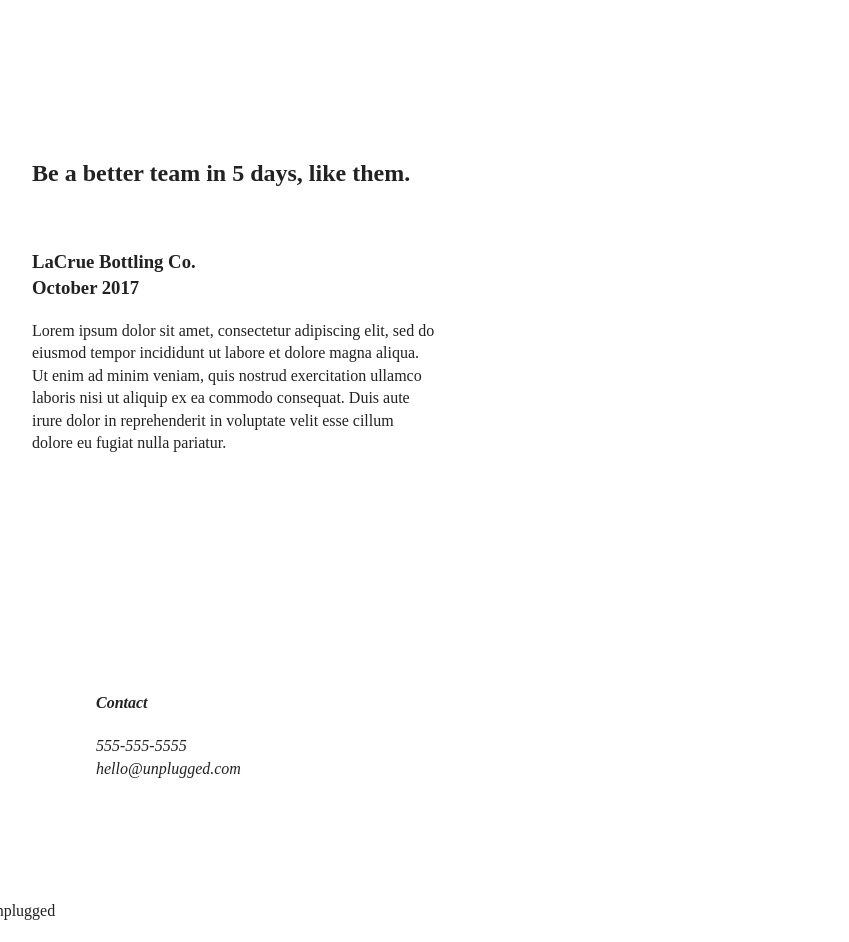
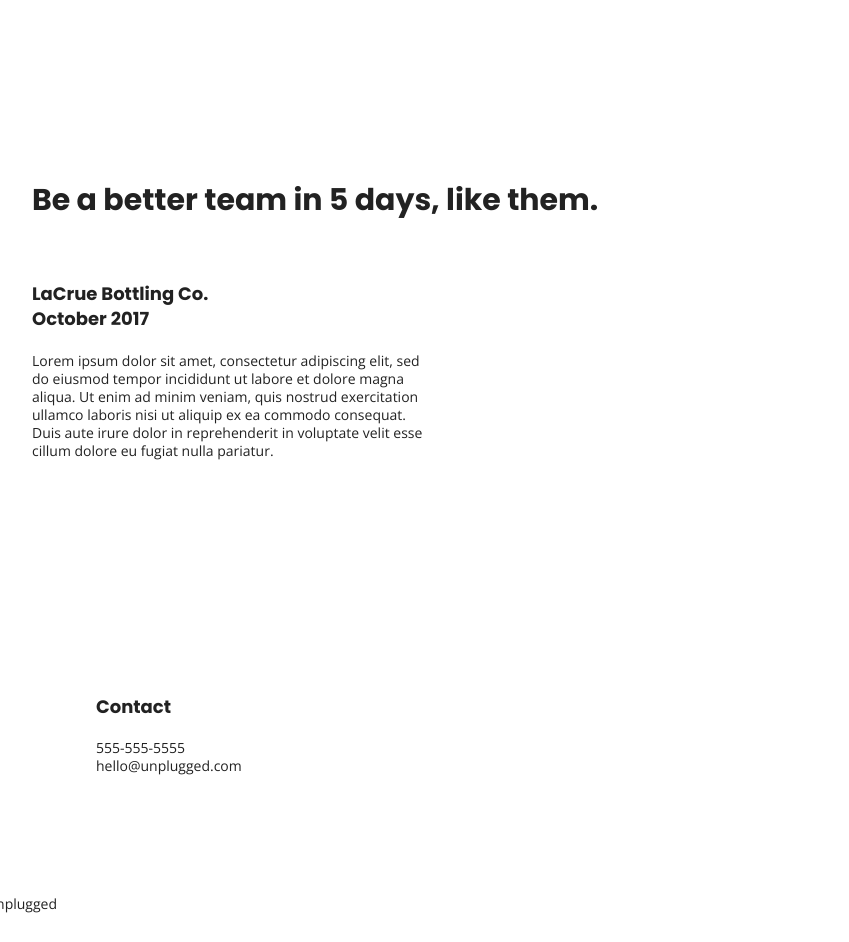
Before and after one commit to caseyhur/206-unplugged, a plain HTML site: page index.html in a window 1280 px wide. Shown: the part 1314-2256 px from the top of the page, without its empty margins (128-977 px from the left). Drawn offline with nearby package versions, Linux system fonts and the light colour scheme.

Commit message:
added fonts

```diff
--- a/about/index.html
+++ b/about/index.html
@@ -15,6 +15,10 @@
   <link rel="stylesheet" href="../css/main.css">
 
   <meta name="theme-color" content="#fafafa">
+
+  <!-- Google Fonts -->
+  <link href="https://fonts.googleapis.com/css?family=Open+Sans:400,700|Poppins:500,700" rel="stylesheet">
+
 </head>
 
 <body>
--- a/css/main.css
+++ b/css/main.css
@@ -96,6 +96,57 @@ textarea {
 /* ==========================================================================
 Author's custom styles
 ========================================================================== */
+
+   /* General Styles */
+
+   html {
+   	font-size: 16px;
+   }
+
+   body {
+     font-size: 1em;
+     font-family: 'Open Sans', sans-serif;
+     text-align: left;
+   }
+
+   ul,
+   ol {
+    list-style-type: none;
+   }
+
+   a {
+     color: #e2e3ed;
+     text-decoration: none;
+   }
+
+   h2 {
+     font-family: 'Poppins', sans-serif;
+     font-size: 1.875em;
+   }
+
+   h3,
+   h4 {
+     font-family: 'Poppins', sans-serif;
+     margin: 20px 0;
+     font-size: 1.125em;
+   }
+
+   p {
+     font-size: .875em;
+     line-height: 1.285;
+   }
+
+   img {
+
+   }
+
+   figure {
+
+   }
+
+   address {
+    font-style: normal;
+   }
 
    .content-wrapper {
      width: 90%;
--- a/index.html
+++ b/index.html
@@ -15,6 +15,10 @@
   <link rel="stylesheet" href="css/main.css">
 
   <meta name="theme-color" content="#fafafa">
+
+  <!-- Google Fonts -->
+  <link href="https://fonts.googleapis.com/css?family=Open+Sans:400,700|Poppins:500,700" rel="stylesheet">
+
 </head>
 
 <body>
```
Also changed, not shown: faq/index.html (+4 -0 lines). Lines whose indentation alone changed are shown as unchanged.
